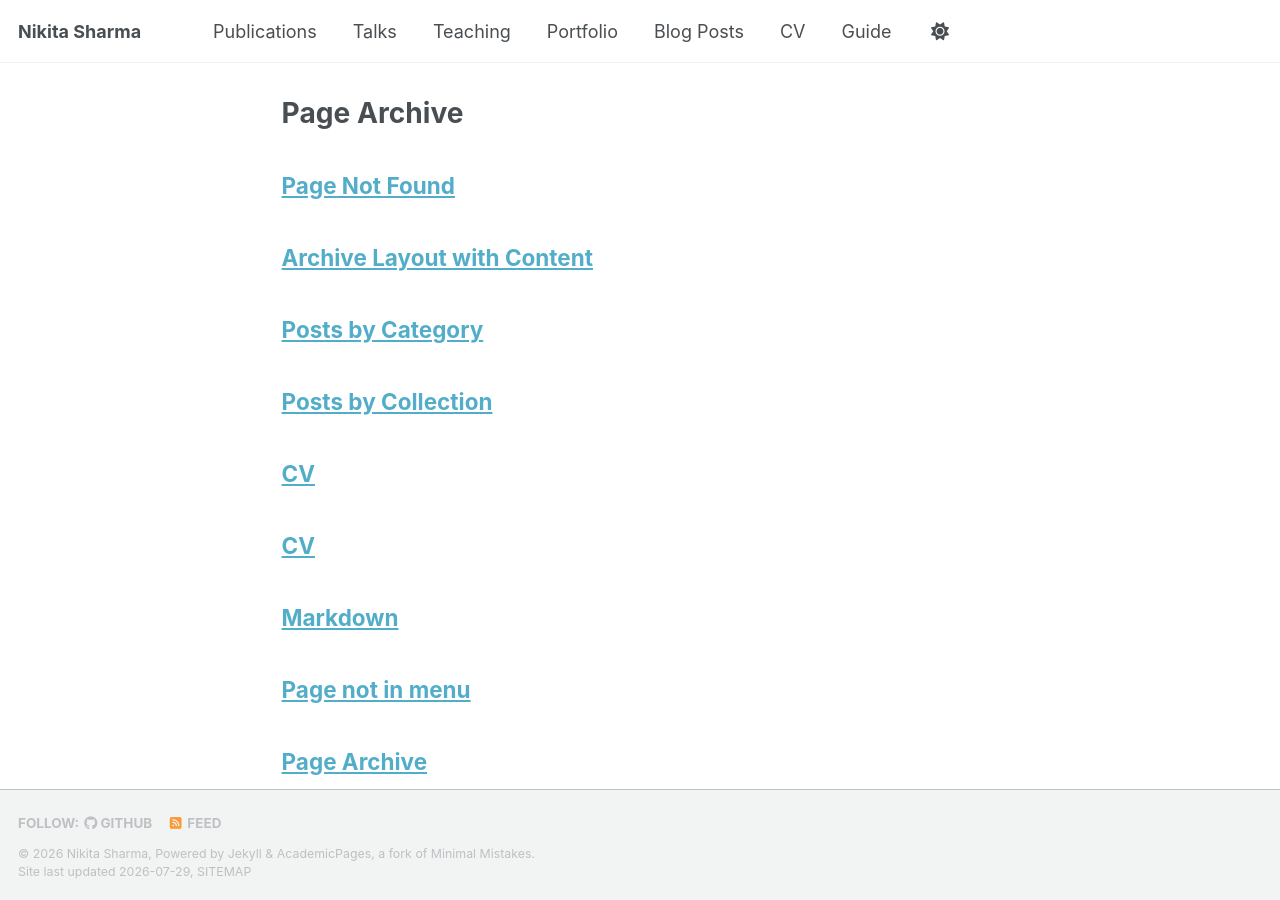
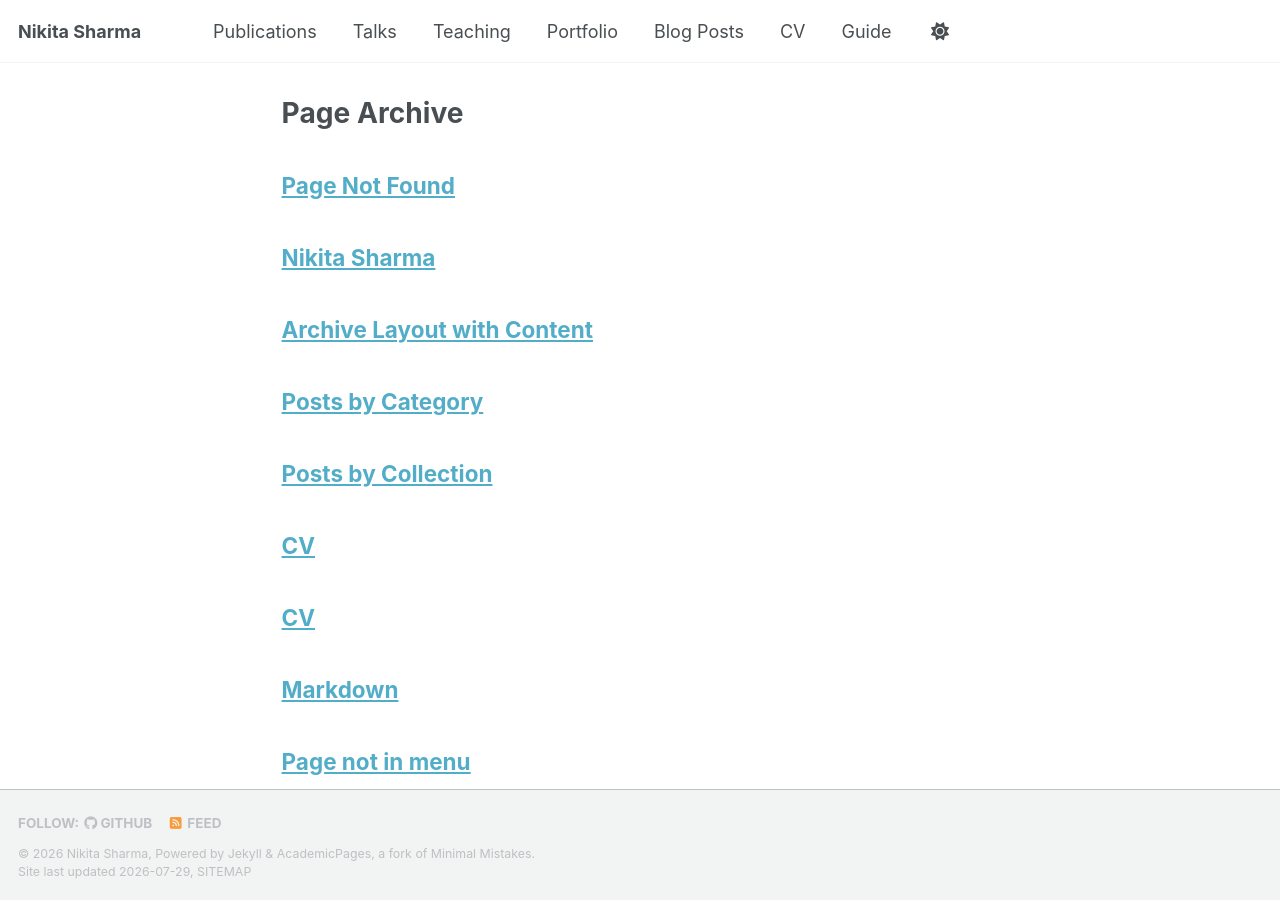
Before and after one commit to nikitasharma14/Portfolio, a Jekyll site: the page built from _pages/page-archive.html, in a window 1280 px wide and 900 px high. Built offline with Jekyll 4.4.1, drawn with Linux system fonts in a browser that asks for light colours; a style sheet for code colours, icons or effects is not loaded.

Commit message:
Update about.md

```diff
--- a/_pages/about.md
+++ b/_pages/about.md
@@ -1,10 +1,10 @@
 ---
-permalink:
-title: ""
+layout: archive
+permalink: /about/
+title: "Nikita Sharma"
 author_profile: true
 redirect_from:
   - /about/
-  - /about.html
 ---
 
 I am a researcher working at the intersection of **Digital Health, Human–Computer Interaction (HCI), Artificial Intelligence, and Behaviour Change**.
```
